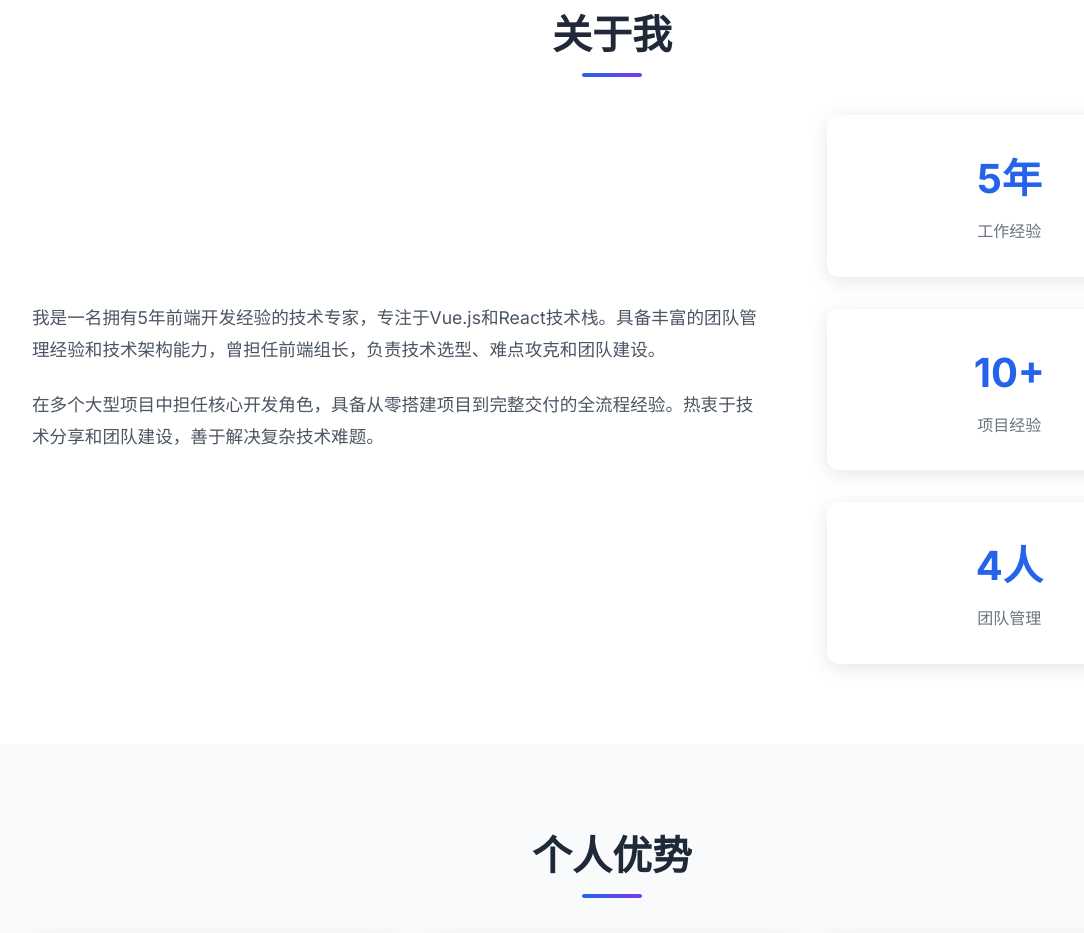
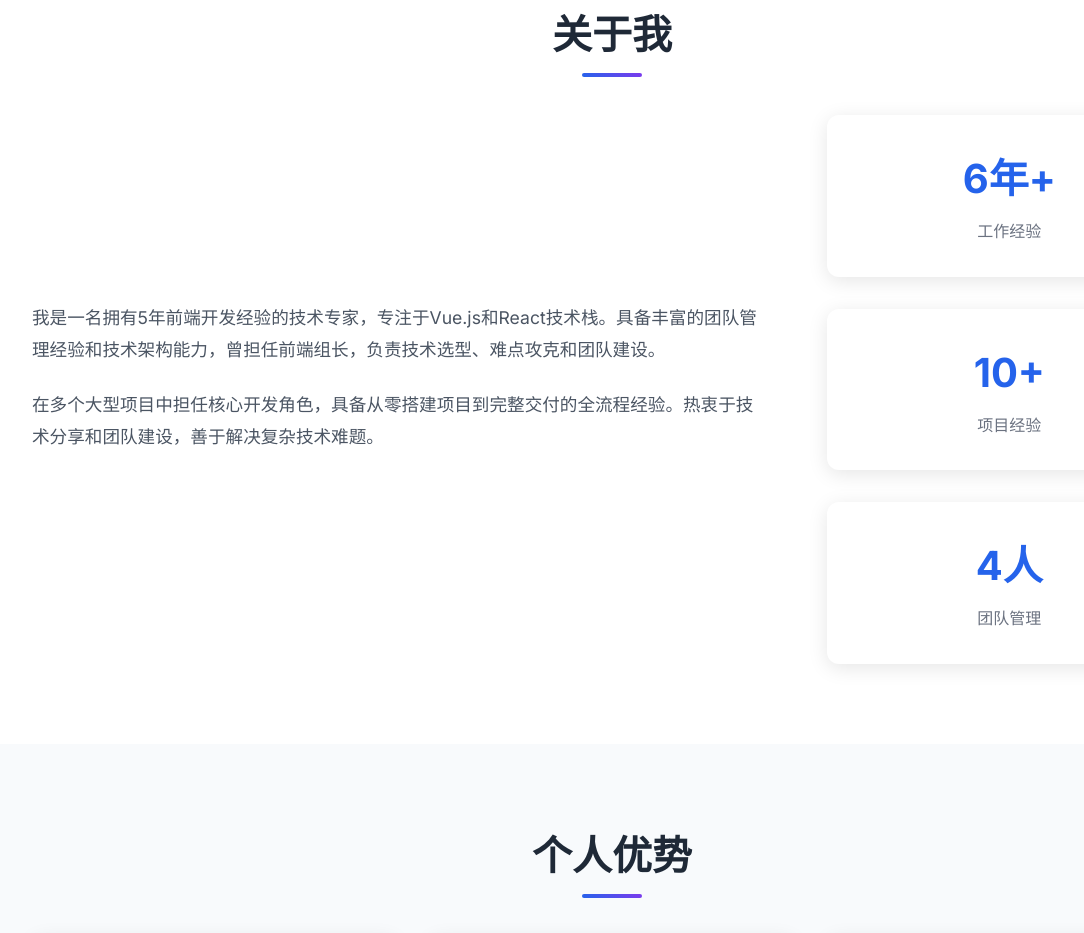
Before and after one commit to ZYQIO/resume-project, a plain HTML site: page index.html in a window 1280 px wide. Shown: the part 877-1810 px from the top of the page, without its empty margins (28-1112 px from the left). Drawn offline with Linux system fonts and the light colour scheme.

Commit message:
更新工作经验显示为“6年+”

```diff
--- a/index.html
+++ b/index.html
@@ -77,7 +77,7 @@
                 </div>
                 <div class="about-stats">
                     <div class="stat-item">
-                        <h3>5年</h3>
+                        <h3>6年+</h3>
                         <p>工作经验</p>
                     </div>
                     <div class="stat-item">
```
